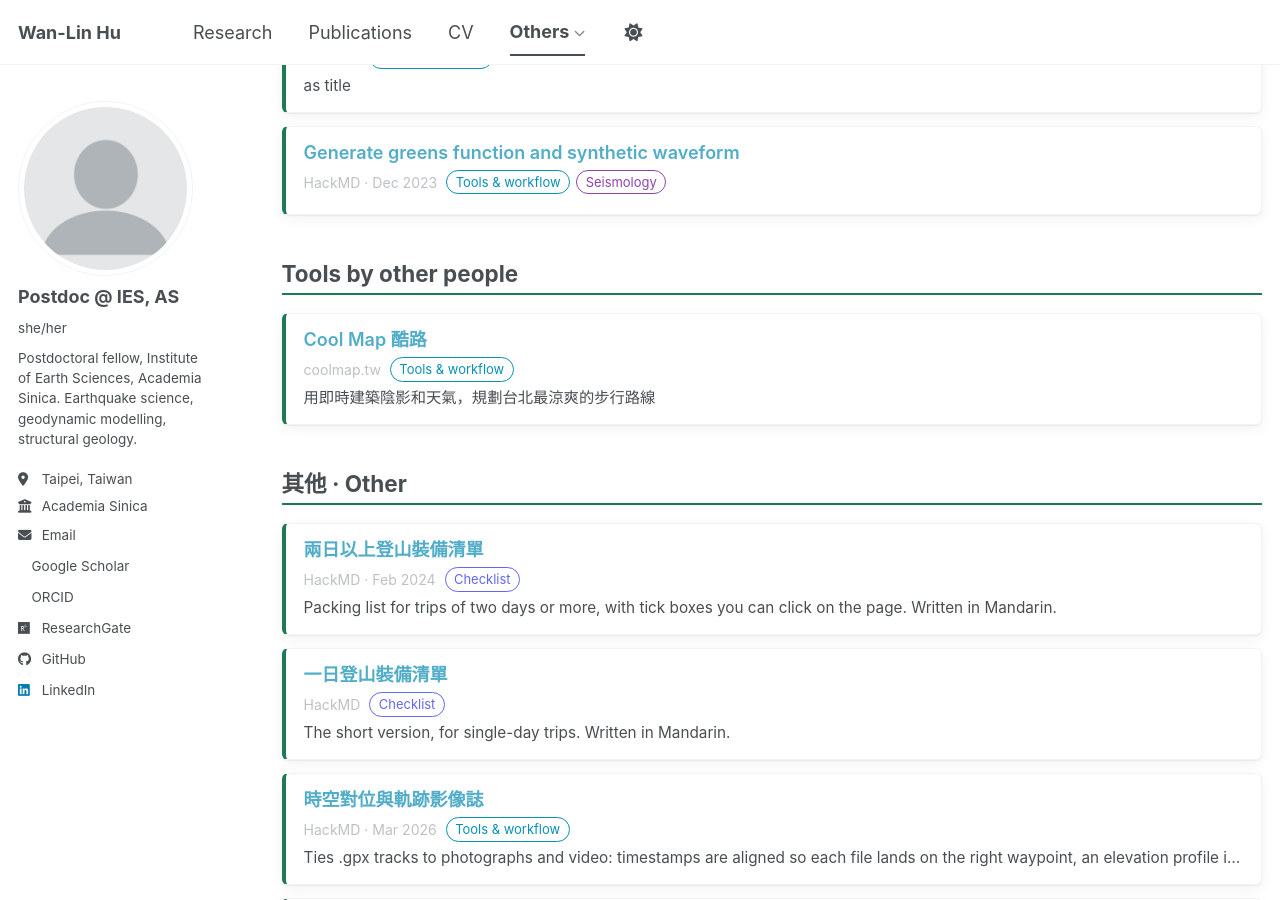
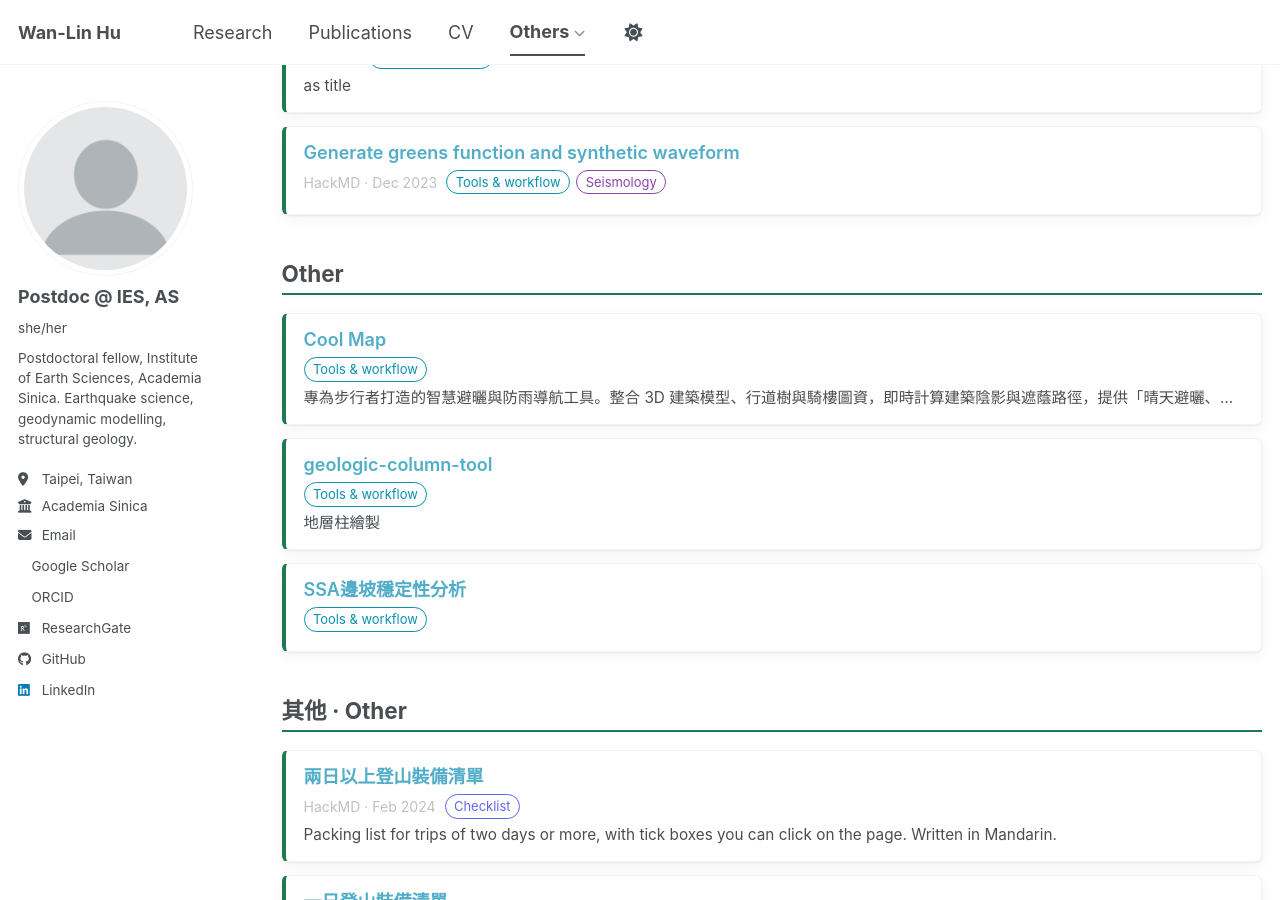
Before and after one commit to wanlin001/wanlin001.github.io, a Jekyll site: the page built from _pages/notes.html, in a window 1280 px wide and 900 px high, scrolled down 1152 px. Built offline with Jekyll 4.4.1, drawn with Linux system fonts in a browser that asks for light colours; comment, search, counter and statistics services are not loaded; a style sheet for code colours, icons or effects is not loaded.

```diff
--- a/_data/notes.yml
+++ b/_data/notes.yml
@@ -31,9 +31,7 @@
 #   - title     標題
 #     url       連結
 #     category  分類代號，填 categories 裡的 key；沒填就掉到 Other 區
-#     source    來源，例如 HackMD / Medium / Notion；別人的東西就寫網站名
-#     by        作者。**不是自己寫的東西一定要填**，卡片上會顯示成 "by 某某"。
-#               查不到作者是誰就不填，但 source 一定要有
+#     source    來源，例如 HackMD / Medium / Notion
 #     date      日期，格式隨意
 #     excerpt   一兩句說明
 #     image     封面圖網址，或 /images/xxx.jpg
@@ -55,14 +53,33 @@ categories:
   research:
     title: "Research notes"
 
-  tools:
-    title: "Tools by other people"
-
   other:
     title: "Other"
 
 
 notes:
+
+  - title: "Cool Map"
+    url: "https://coolmap.tw/"
+    category: other
+    #source: "HackMD"
+    excerpt: "專為步行者打造的智慧避曬與防雨導航工具。整合 3D 建築模型、行道樹與騎樓圖資，即時計算建築陰影與遮蔭路徑，提供「晴天避曬、雨天走騎樓、夜間走亮路」的最佳步行路線。"
+    topics: [tools]
+
+  - title: "geologic-column-tool"
+    url: "https://geologic-column-tool.preview.tenonry.net/"
+    category: other
+    #source: "Others"
+    excerpt: "地層柱繪製"
+    topics: [tools]
+
+  - title: "SSA邊坡穩定性分析"
+    url: "https://cychen59.github.io/ssa-slope-stability/"
+    category: other
+    #source: "Others"
+    excerpt: ""
+    topics: [tools]
+
 
   - title: "Geodynamic world builder (GWB): file checker"
     url: "https://wanlin001.github.io/gwb-checker/"
@@ -170,12 +187,3 @@ notes:
 #    date: "2026"
 #    excerpt: "One or two sentences."
 #    topics: [tools]
-
-  # ── 別人做的工具／網站。放這裡的東西不是我寫的，所以 by / source 要寫清楚 ──
-
-  - title: "Cool Map 酷路"
-    url: "https://coolmap.tw/"
-    category: tools
-    source: "coolmap.tw"
-    excerpt: "用即時建築陰影和天氣，規劃台北最涼爽的步行路線"
-    topics: [tools]
```
Also changed, not shown: README.md (+1 -1 lines).
